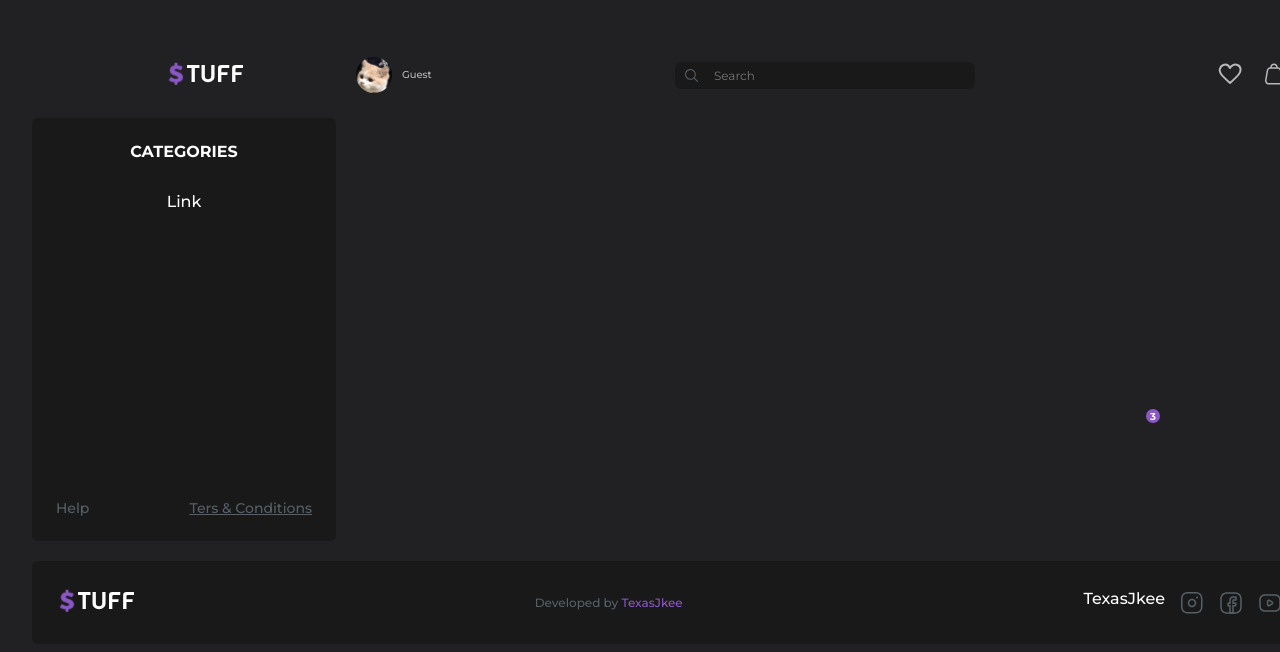
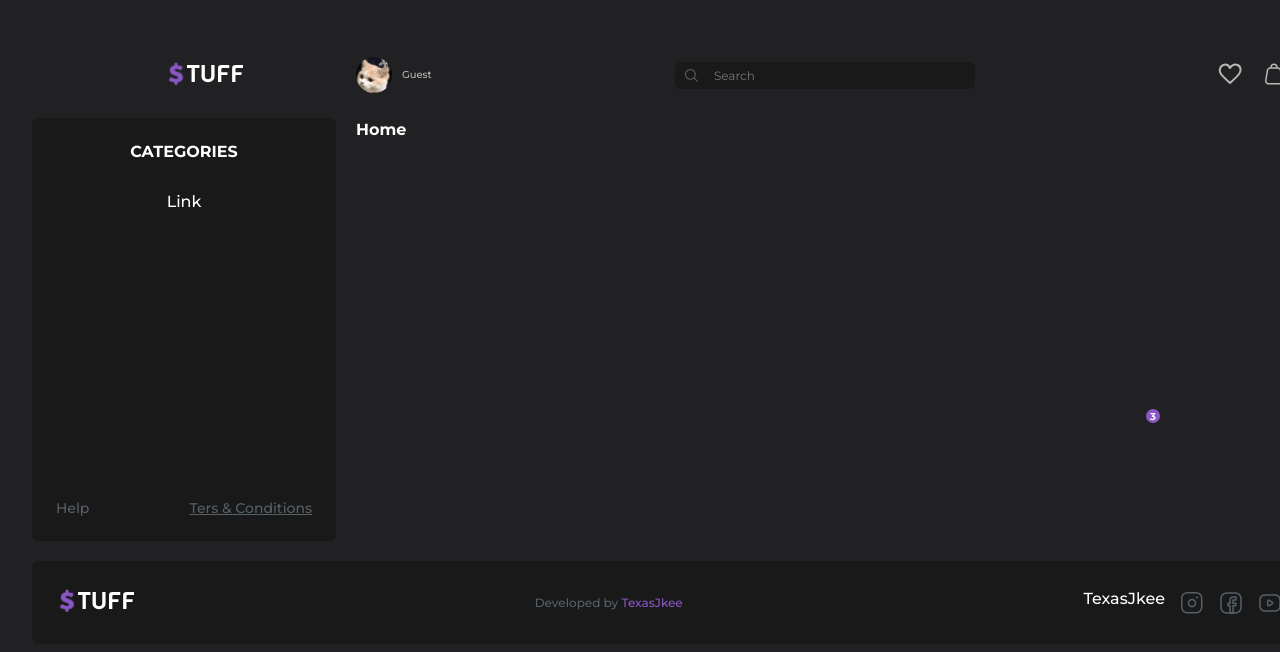
Before and after one commit to texasjkee/Typical_Store, a React (Vite) app in the folder front/: page / in a window 1280 px wide. Shown: the top 652 px of the page. Built offline with nearby package versions, Linux system fonts and the light colour scheme; a web font is replaced by a local one.

Commit message:
add: categories slice

```diff
--- a/front/src/components/Routes/AppRoutes.jsx
+++ b/front/src/components/Routes/AppRoutes.jsx
@@ -1,11 +1,12 @@
 import { Routes, Route } from "react-router-dom";
+import { ROUTES } from "../../utils/routes";
 
 import Home from "../Home/Home";
 
 const AppRoutes = () => {
   return (
     <Routes>
-      <Route index path="/home" element={<Home />}/>
+      <Route index path={ROUTES.HOME} element={<Home />}/>
     </Routes>
   );
 };
```
Also changed, not shown: front/src/components/redux/categories/categoriesSlice.js (+3 -5 lines).
